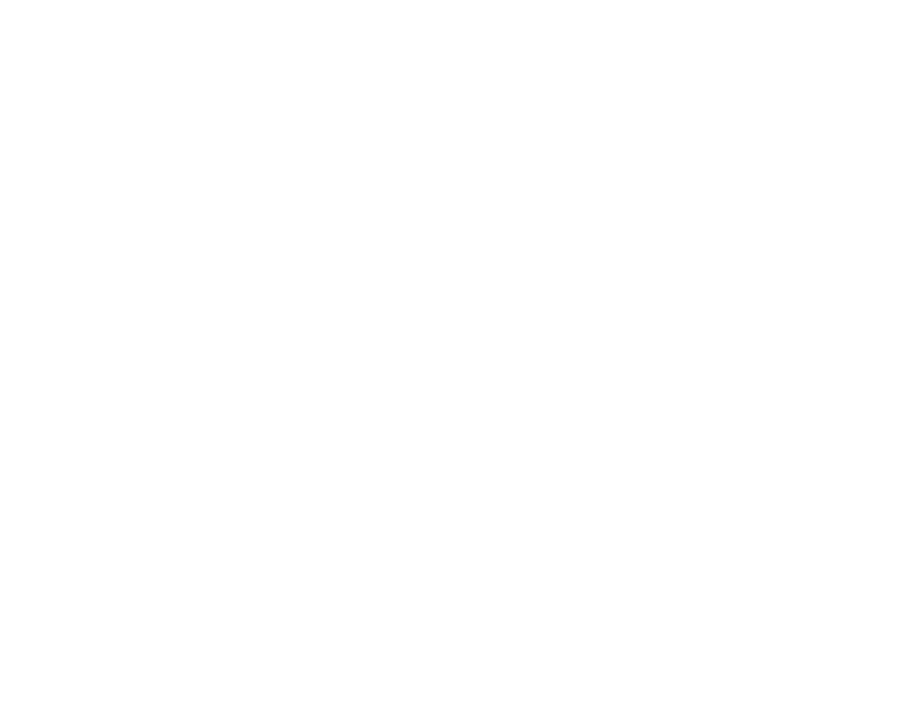
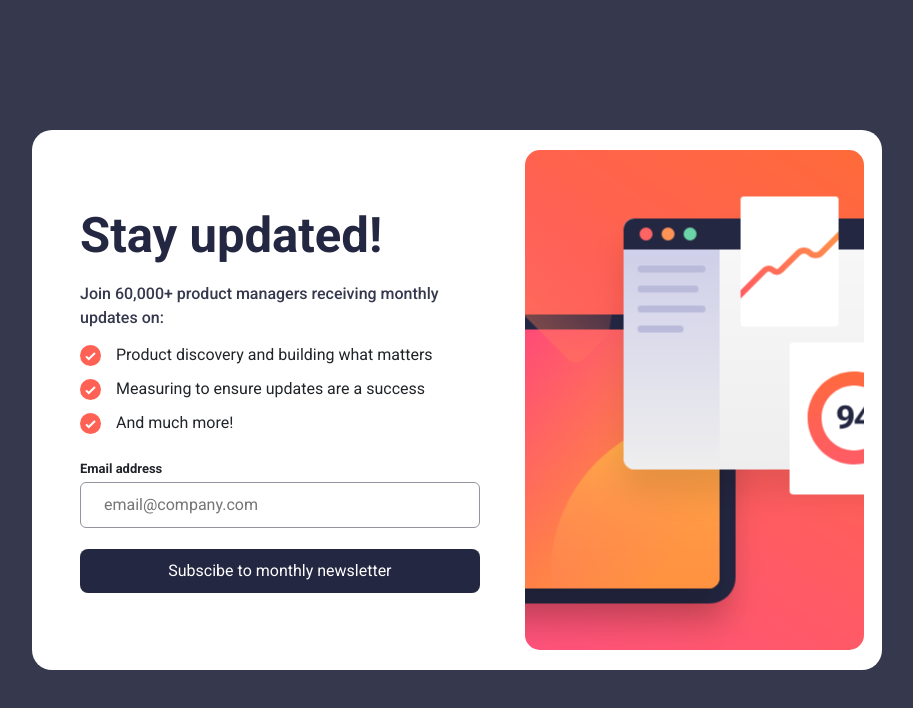
Before and after one commit to Brahmasura/frontendThree, a React (Vite) app: page / in a window 1280 px wide. Before the commit this address had no page. Shown: the top 708 px of the page, without its empty margins (183-1096 px from the left). Built offline with nearby package versions, Linux system fonts and the light colour scheme.

Commit message:
link changed back to the forward slash

```diff
--- a/src/App.jsx
+++ b/src/App.jsx
@@ -6,7 +6,7 @@
   return (
     <>
       <Routes>
-        <Route path="/frontendThree" element={<Home />} />
+        <Route path="/" element={<Home />} />
         <Route path="/submit" element={<AfterSub />} />
       </Routes>
     </>
--- a/src/Pages/AfterSub/AfterSub.jsx
+++ b/src/Pages/AfterSub/AfterSub.jsx
@@ -9,7 +9,7 @@
   const navigate = useNavigate();
 
   const handleClick = () => {
-    navigate("/frontendThree");
+    navigate("/");
   };
 
   return (
--- a/vite.config.js
+++ b/vite.config.js
@@ -4,5 +4,5 @@
 // https://vitejs.dev/config/
 export default defineConfig({
   plugins: [react()],
-  base: "/frontendThree",
+  // base: "/frontendThree",
 })
```
